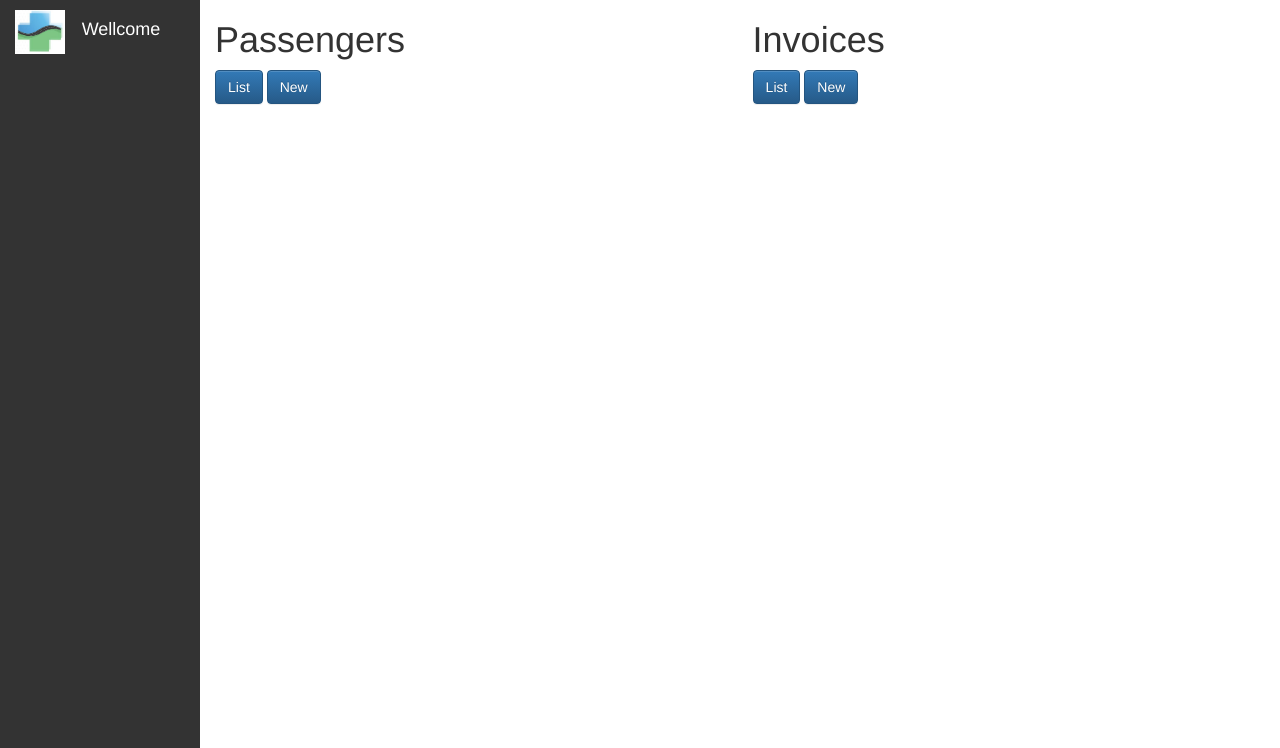
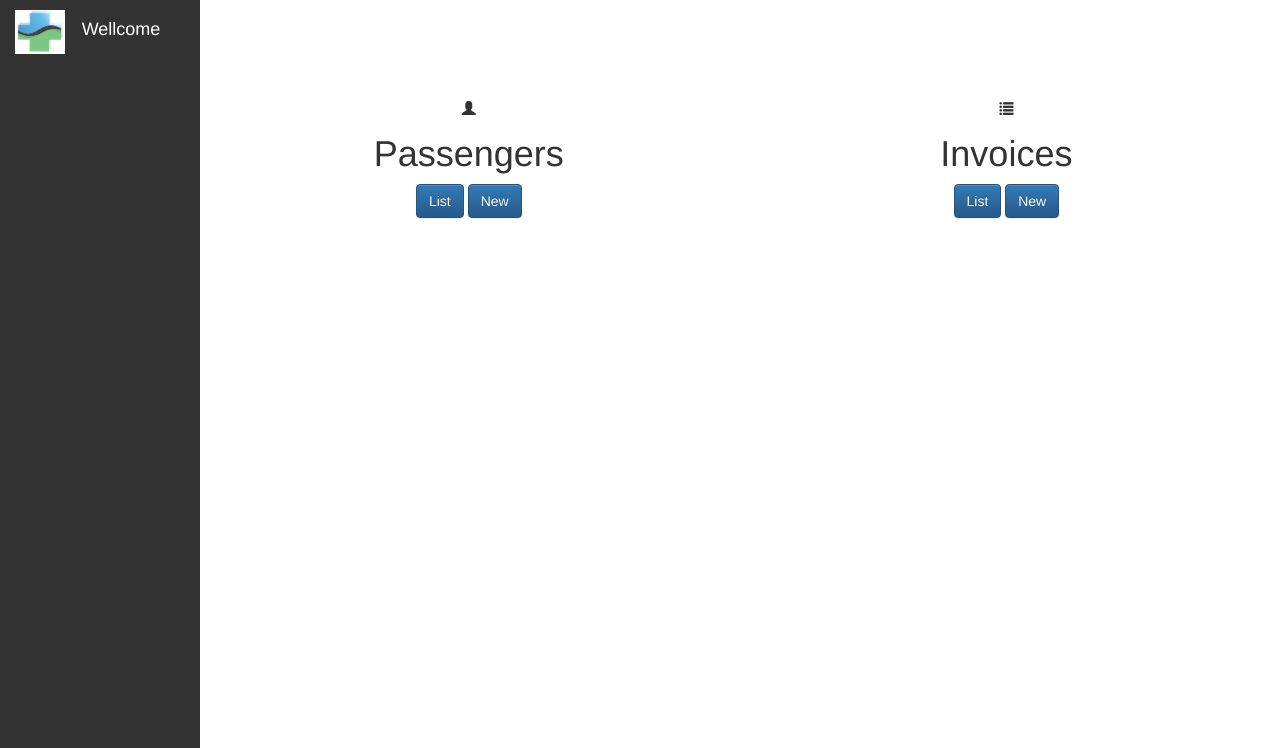
Before and after one commit to developmex/webapp, a Django app: template transporte/templates/transporte/dashboard.html in a window 1280 px wide. Shown: the part 52-800 px from the top of the page. Run offline with Django 3.2, Linux system fonts and the light colour scheme; the template is opened without the code that fills it, so the values that code supplies are empty; parts of the project's set-up code (start-up, migrations or seed data) failed here and were passed over; some libraries are stand-ins or nearby versions.

Commit message:
iconos de dashboard , usando iconos de bootstrap

```diff
--- a/passenger/models.py
+++ b/passenger/models.py
@@ -48,7 +48,8 @@ class Invoice(models.Model):
     description = models.CharField(max_length=50)
     hours= models.CharField(max_length=100)
     rate= models.CharField(max_length=100)
-    customer = models.ForeignKey(Passenger, on_delete=models.CASCADE)
+    miles = models.CharField(max_length=6)
+    passenger = models.ForeignKey(Passenger, on_delete=models.CASCADE)
 
 
     def __unicode__(self):
--- a/transporte/templates/base.html
+++ b/transporte/templates/base.html
@@ -3,8 +3,7 @@
 
     <!-- Latest compiled and minified CSS -->
 <link rel="stylesheet" href="https://maxcdn.bootstrapcdn.com/bootstrap/3.3.7/css/bootstrap.min.css" integrity="sha384-BVYiiSIFeK1dGmJRAkycuHAHRg32OmUcww7on3RYdg4Va+PmSTsz/K68vbdEjh4u" crossorigin="anonymous">
-
-<!-- Optional theme -->
+<link rel="stylesheet" href="https://stackpath.bootstrapcdn.com/font-awesome/4.7.0/css/font-awesome.min.css" integrity="sha384-wvfXpqpZZVQGK6TAh5PVlGOfQNHSoD2xbE+QkPxCAFlNEevoEH3Sl0sibVcOQVnN" crossorigin="anonymous"><!-- Optional theme -->
 <link rel="stylesheet" href="https://maxcdn.bootstrapcdn.com/bootstrap/3.3.7/css/bootstrap-theme.min.css" integrity="sha384-rHyoN1iRsVXV4nD0JutlnGaslCJuC7uwjduW9SVrLvRYooPp2bWYgmgJQIXwl/Sp" crossorigin="anonymous">
 
 <style>
--- a/transporte/templates/transporte/dashboard.html
+++ b/transporte/templates/transporte/dashboard.html
@@ -48,21 +48,26 @@
 
 
         <div id="mainContent" class="col-lg-9">
-           <div class="row">
-  <div class="col-sm-6">
-    <div class="card">
-      <div class="card-body">
+           <div class="row" style="margin-top: 100px;">
+  <div class="col-sm-6" style="text-align: center;">
+    <div class="card" ><span class="glyphicon glyphicon-user fa-5x" aria-hidden="true"></span>
+      <div class="card-body" style="text-align: center;">
         <h1 class="card-title">Passengers</h1>
+
+
 
         <a href="/passengers/list/" class="btn btn-primary">List</a>
         <a href="/passenger/add/" class="btn btn-primary">New</a>
       </div>
     </div>
   </div>
-  <div class="col-sm-6">
+  <div class="col-sm-6" style="text-align: center;">
     <div class="card">
+      <span class="glyphicon glyphicon-list fa-5x" aria-hidden="true"></span>
       <div class="card-body">
         <h1 class="card-title">Invoices</h1>
+
+
 
         <a href="/invoices/list/" class="btn btn-primary">List</a>
         <a href="/invoices/add/" class="btn btn-primary">New</a>
@@ -70,6 +75,7 @@
       </div>
     </div>
   </div>
+
 </div>
 
         </div>
```
Also changed, not shown: passenger/views.py (+4 -7 lines), db.sqlite3, passenger/migrations/0003_auto_20200804_1227.py (added), 3 other files.
